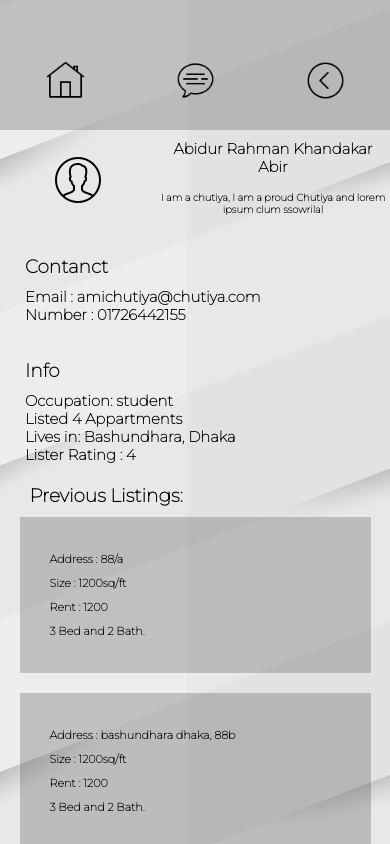
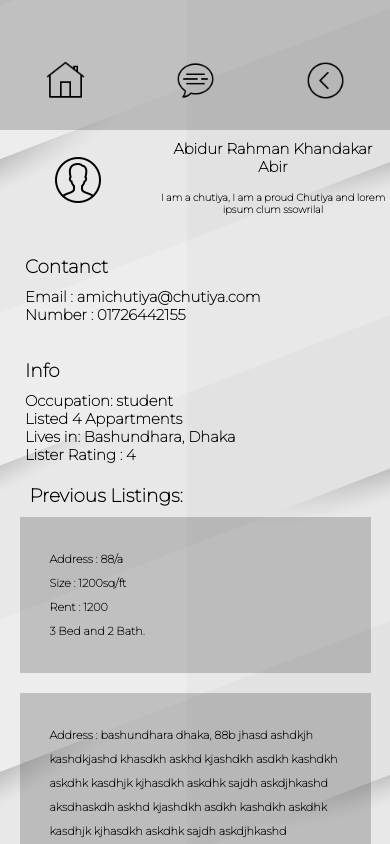
Before and after one commit to maruf22-dev/icarus-frontend, a Next.js app: page /visit/1 in a window 390 px wide. Built offline with nearby package versions, Linux system fonts and the light colour scheme; a web font is replaced by a local one.

Commit message:
fuck this shit

```diff
--- a/pages/visit/[profileid].js
+++ b/pages/visit/[profileid].js
@@ -165,7 +165,7 @@ function ListingsContainer({ basicUserInfo }) {
                     bath: "2",
                 },
                 {
-                    address: "bashundhara dhaka, 88b",
+                    address: "bashundhara dhaka, 88b jhasd ashdkjh kashdkjashd khasdkh askhd kjashdkh asdkh kashdkh askdhk kasdhjk kjhasdkh askdhk sajdh askdjhkashd aksdhaskdh askhd kjashdkh asdkh kashdkh askdhk kasdhjk kjhasdkh askdhk sajdh askdjhkashd aksdhaskdh askhd kjashdkh asdkh kashdkh askdhk kasdhjk kjhasdkh askdhk sajdh askdjhkashd aksdhaskdh ",
                     size: "1200sq/ft",
                     rent: "1200",
                     bed: "3",
@@ -296,14 +296,14 @@ function ListingsContainer({ basicUserInfo }) {
     return (
         <>            {
             (basicUserInfo.type === USERTYPE.LISTER) ?
-                (<>
+                (<div>
                     <div className={styles.listing_name_container}>
                         <p>
                             Previous Listings:
                         </p>
                     </div>
                     <div> {listings.map((current, index) => <Listing key={index} current={current}></Listing>)} </div>
-                </>)
+                </div>)
                 :
                 (<div>The user is not a lister</div>)
         }
--- a/styles/visit.module.css
+++ b/styles/visit.module.css
@@ -199,6 +199,7 @@
     padding-left: 25px;
 }
 
+
 .listing {
     margin-left: 7.5%;
     font-weight: 900;
@@ -228,11 +229,9 @@
         height: unset;
         order: 2;
         min-height: max-content;
-
     }
 
     .top_bar_right {
-        height: unset;
         order: 1;
         min-height: max-content;
         background-color: #00000030;
@@ -270,13 +269,13 @@
     }
 
     .right {
-        height: max-content;
+        min-height: 100vh;
+        margin-bottom: 30px;
     }
 
     .listing_name_container {
         margin-left: 5%;
     }
-
     .listing {
         margin-left: 5%;
         width: 90%;
```
